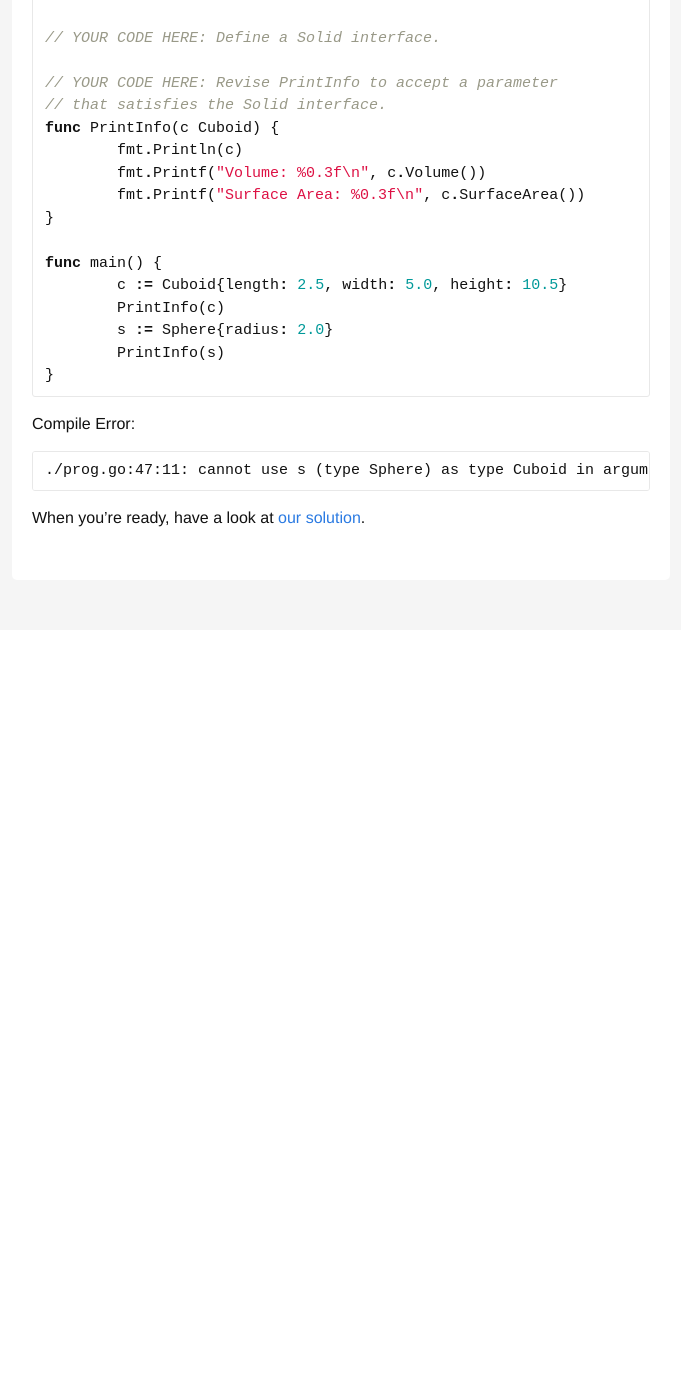
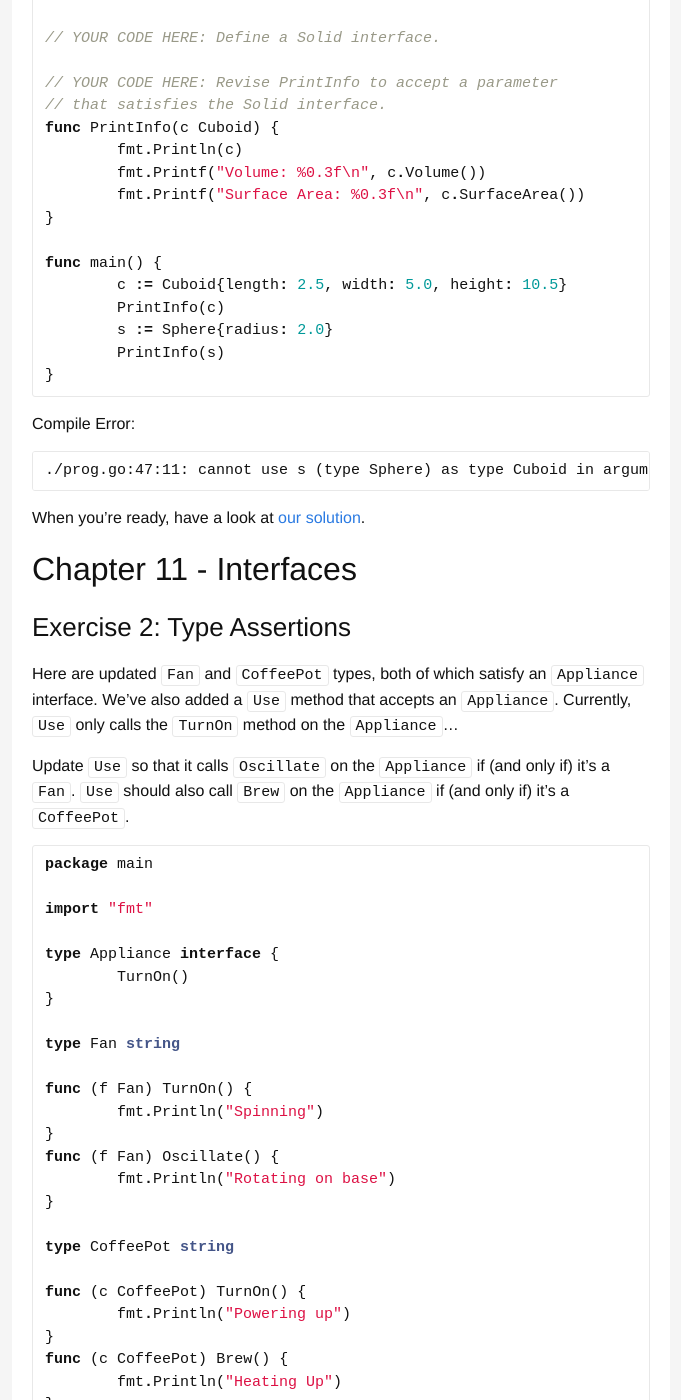
Before and after one commit to jaymcgavren/headfirstgo.com, a Jekyll site: the page built from exercises/ch11.md, in a window 1280 px wide and 1400 px high, scrolled down 1424 px. Shown: the whole window, without its empty margins (440-1121 px from the left). Built offline with Jekyll 4.4.1, drawn with Linux system fonts in a browser that asks for light colours; before the commit the page ends 2054 px from its top, so only the background shows below that; some of the changed text lies outside the part shown.

Commit message:
Add type assertion exercise

````diff
--- a/exercises/ch11.md
+++ b/exercises/ch11.md
@@ -75,3 +75,66 @@ Compile Error:
 ```
 
 When you're ready, have a look at [our solution](/solutions/ch11_01.html).
+
+## Chapter 11 - Interfaces
+
+### Exercise 2: Type Assertions
+
+Here are updated `Fan` and `CoffeePot` types, both of which satisfy an `Appliance` interface. We've also added a `Use` method that accepts an `Appliance`. Currently, `Use` only calls the `TurnOn` method on the `Appliance`...
+
+Update `Use` so that it calls `Oscillate` on the `Appliance` if (and only if) it's a `Fan`. `Use` should also call `Brew` on the `Appliance` if (and only if) it's a `CoffeePot`.
+
+{% highlight go %}
+package main
+
+import "fmt"
+
+type Appliance interface {
+	TurnOn()
+}
+
+type Fan string
+
+func (f Fan) TurnOn() {
+	fmt.Println("Spinning")
+}
+func (f Fan) Oscillate() {
+	fmt.Println("Rotating on base")
+}
+
+type CoffeePot string
+
+func (c CoffeePot) TurnOn() {
+	fmt.Println("Powering up")
+}
+func (c CoffeePot) Brew() {
+	fmt.Println("Heating Up")
+}
+
+func Use(appliance Appliance) {
+	fmt.Println(appliance)
+	appliance.TurnOn()
+	// YOUR CODE HERE: If the appliance is a
+	// Fan, call its Oscillate method.
+	// If the appliance is a CoffeePot, call
+	// its Brew method.
+}
+
+func main() {
+	Use(Fan("Windco Breeze"))
+	Use(CoffeePot("LuxBrew"))
+}
+{% endhighlight %}
+
+Desired Output:
+
+``` text
+Windco Breeze
+Spinning
+Rotating on base
+LuxBrew
+Powering up
+Heating Up
+```
+
+Here's [our solution](/solutions/ch11_02.html).
````
Also changed, not shown: solutions/ch11_02.md (added, +75 -0 lines).
